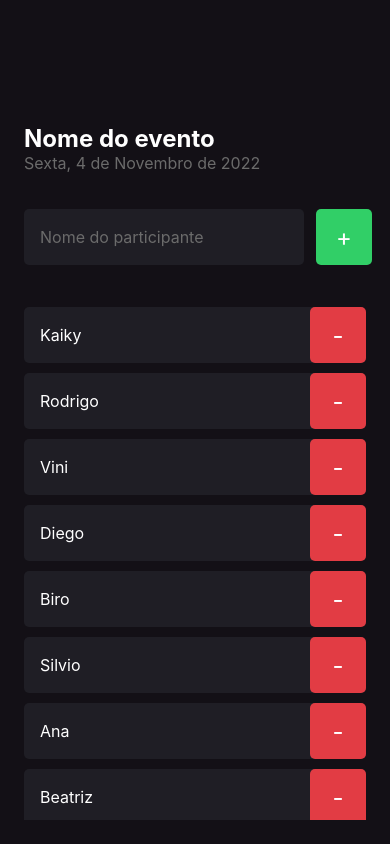
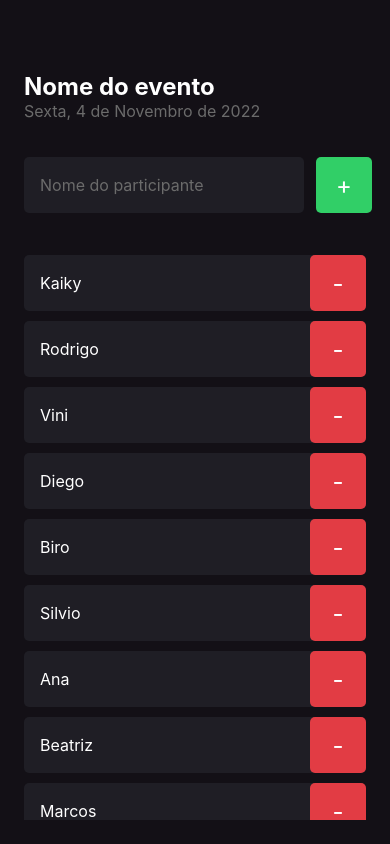
Before and after one commit to KaikySantos/imwhere, a React Native app: screen / in a window 390 px wide. Built offline with nearby package versions, Linux system fonts and the light colour scheme.

Commit message:
fix: heading margin top

```diff
--- a/src/screens/Home/styles.ts
+++ b/src/screens/Home/styles.ts
@@ -10,7 +10,7 @@ export const styles = StyleSheet.create({
     color: '#FFF',
     fontSize: 24,
     fontWeight: 'bold',
-    marginTop: 100,
+    marginTop: 48,
   },
   eventDate: {
     color: '#6B6B6B',
```
